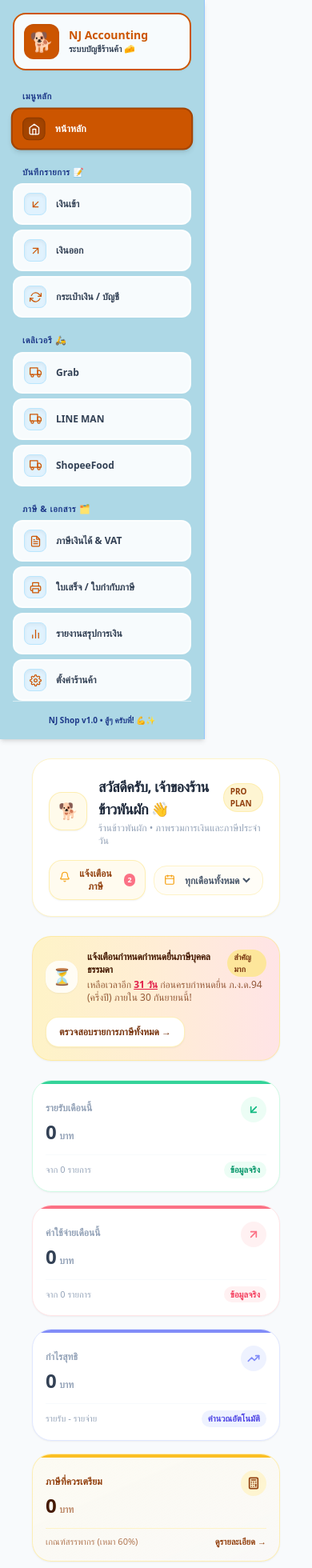
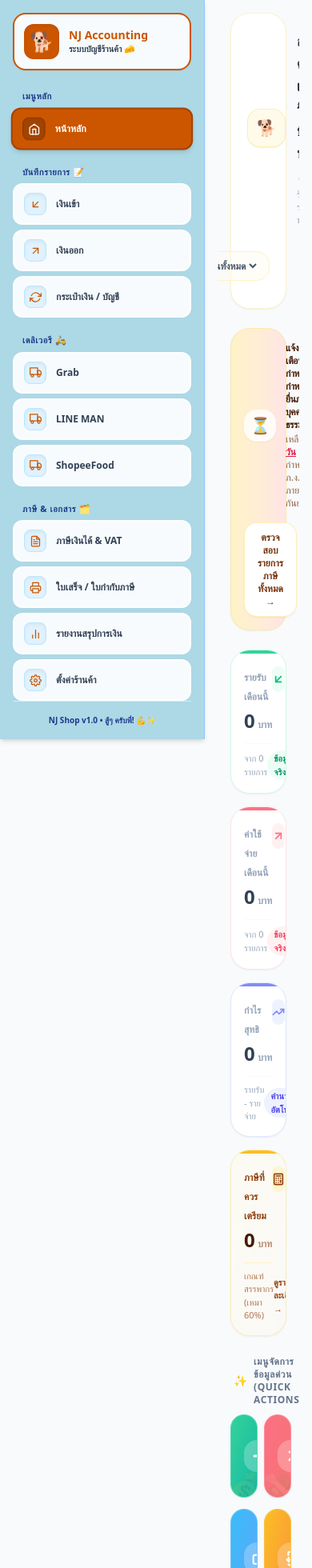
Before and after one commit to suisut21-source/nj-accounting-v3, a Next.js app: page / in a window 390 px wide. Shown: the top 1960 px of the page at 80% size. Built offline with nearby package versions, Linux system fonts and the light colour scheme.

Commit message:
Add files via upload

```diff
--- a/app/layout.tsx
+++ b/app/layout.tsx
@@ -9,12 +9,14 @@
   return (
     <html lang="th">
       <body>
-        <div className="flex flex-col md:flex-row min-h-screen bg-[#F8FAFC] font-sans text-slate-800">
-          <Sidebar />
-          <main className="flex-1 p-6 overflow-y-auto">
-            {children}
-          </main>
-        </div>
+        <div className="flex flex-row min-h-screen bg-[#F8FAFC] font-sans text-slate-800 overflow-x-hidden">
+  <div className="w-64 flex-shrink-0">
+    <Sidebar />
+  </div>
+  <main className="flex-1 p-4 md:p-6 overflow-y-auto">
+    {children}
+  </main>
+</div>
       </body>
     </html>
   );
```
